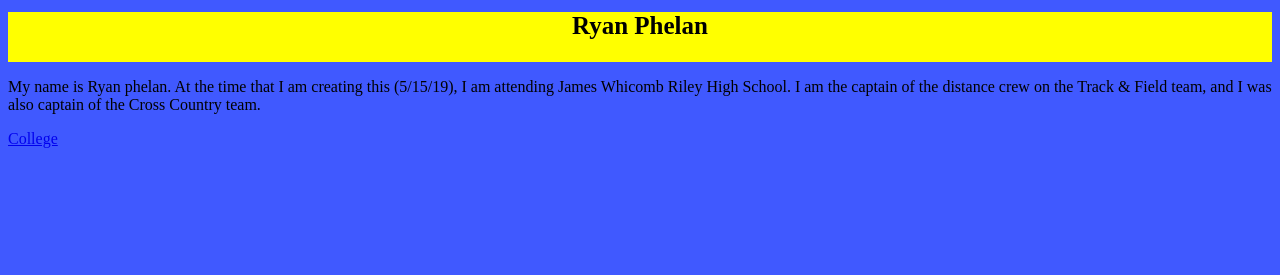
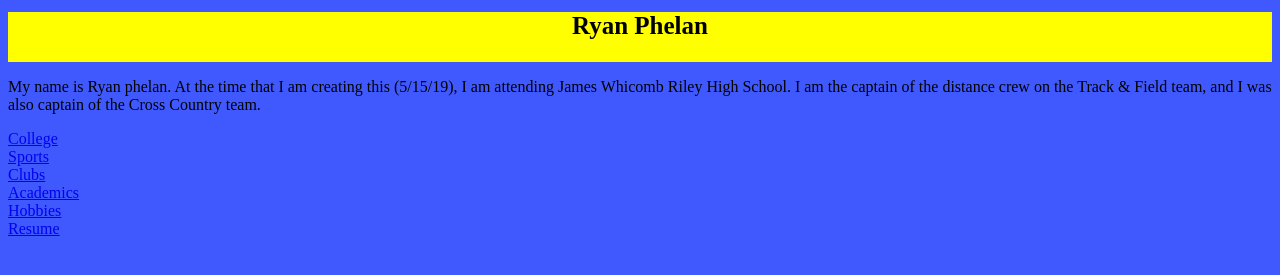
Before and after one commit to ryan71117/Final-Project, a plain HTML site: page index.html in a window 1280 px wide. Shown: the part 113-388 px from the top of the page. Drawn offline with Linux system fonts and the light colour scheme.

Commit message:
update index.html

```diff
--- a/index.html
+++ b/index.html
@@ -15,6 +15,23 @@
         crew on the Track & Field team, and I was also captain of the Cross Country team.
       </P>
     </div>
+  <div>
   <a href="NewFolderIndex.html/College">College</a>
+  </div>
+  <div>
+    <a href="NewFolderIndex.html/Sports">Sports</a>
+  </div>
+  <div>
+    <a href="NewFolderIndex.html/Clubs">Clubs</a>
+  </div>
+  <div>
+    <a href="NewFolderIndex.html/Academics">Academics</a>
+  </div>
+  <div>
+    <a href="NewFolderIndex.html/Hobbies">Hobbies</a>
+  </div>
+  <div>
+    <a href="NewFolderIndex.html/Resume">Resume</a>
+  </div>
   </body>
 </html>
```
